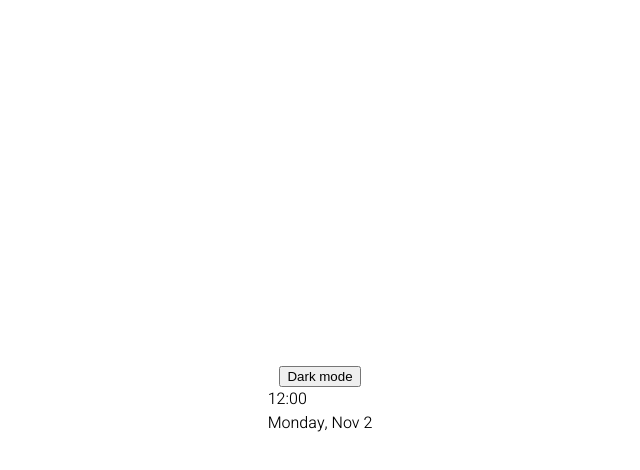
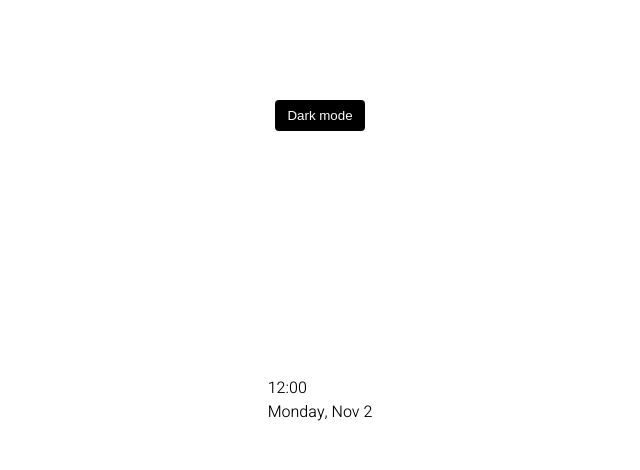
Before and after one commit to FeroPelech/JS_Small_Projects, a plain HTML site: page Clock/index.html in a window 1280 px wide. Shown: the whole page, without its empty margins (320-960 px from the left). Drawn offline with Linux system fonts and the light colour scheme.

Commit message:
Created color variables and setup style for button

```diff
--- a/Clock/style.css
+++ b/Clock/style.css
@@ -4,13 +4,41 @@
   box-sizing: border-box;
 }
 
+:root {
+  --primary-color: #000;
+  --secondary-color: #fff;
+}
+
+html {
+  transition: all 0.5s ease-in;
+}
+
+html.dark {
+  --primary-color: #fff;
+  --secondary-color: #333;
+}
+
+html.dark {
+  background-color: #111;
+  color: var(--primary-color);
+}
+
 body {
   font-family: "Heebo", sans-serif;
   display: flex;
-  flex-direction: column;
   align-items: center;
   justify-content: center;
   height: 100vh;
   overflow: hidden;
   margin: 0;
 }
+
+.toggle {
+  background-color: var(--primary-color);
+  color: var(--secondary-color);
+  border: none;
+  border-radius: 4px;
+  padding: 8px 12px;
+  position: absolute;
+  top: 100px;
+}
```
